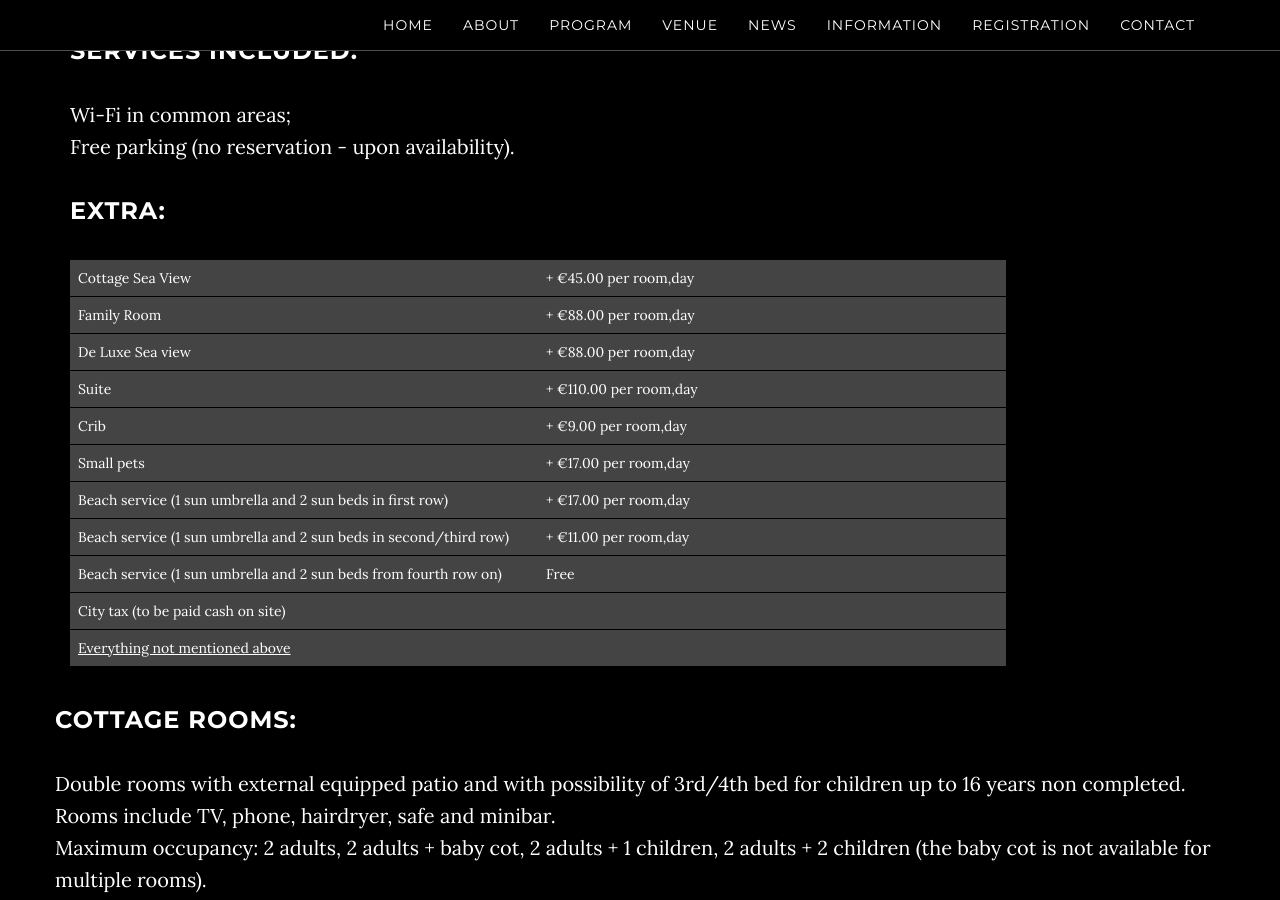
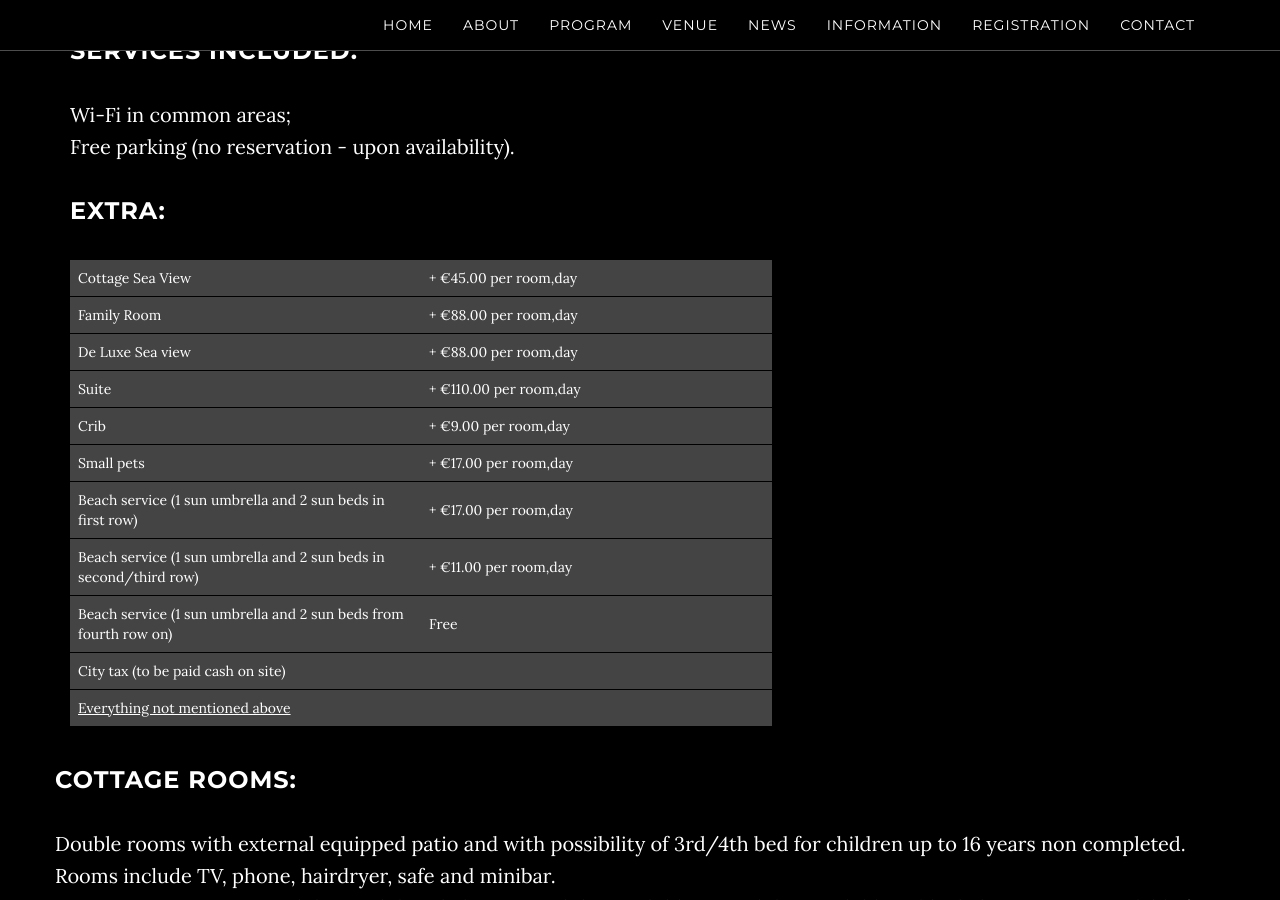
Before and after one commit to breakingthelimits/supereddington2018, a Jekyll site: the page built from index.html, in a window 1280 px wide and 900 px high, scrolled down 4542 px. Built offline with Jekyll 4.4.1, drawn with Linux system fonts in a browser that asks for light colours.

Commit message:
Update venue.html

```diff
--- a/_includes/venue.html
+++ b/_includes/venue.html
@@ -81,13 +81,13 @@
 
 
 
-               <TABLE style="WIDTH: 80%;">
+               <TABLE style="WIDTH: 60%;">
                     <TBODY>
                          <TR>
                              <TD class="layout_tdheader" style="WIDTH: 25%">
                                    Cottage Sea View
                              </TD>
-                             <TD class="layout_tdheader" style="WIDTH: 15%">
+                             <TD class="layout_tdheader" style="WIDTH: 25%">
                                    + €45.00 per room,day
                              </TD>
                          </TR>
```
